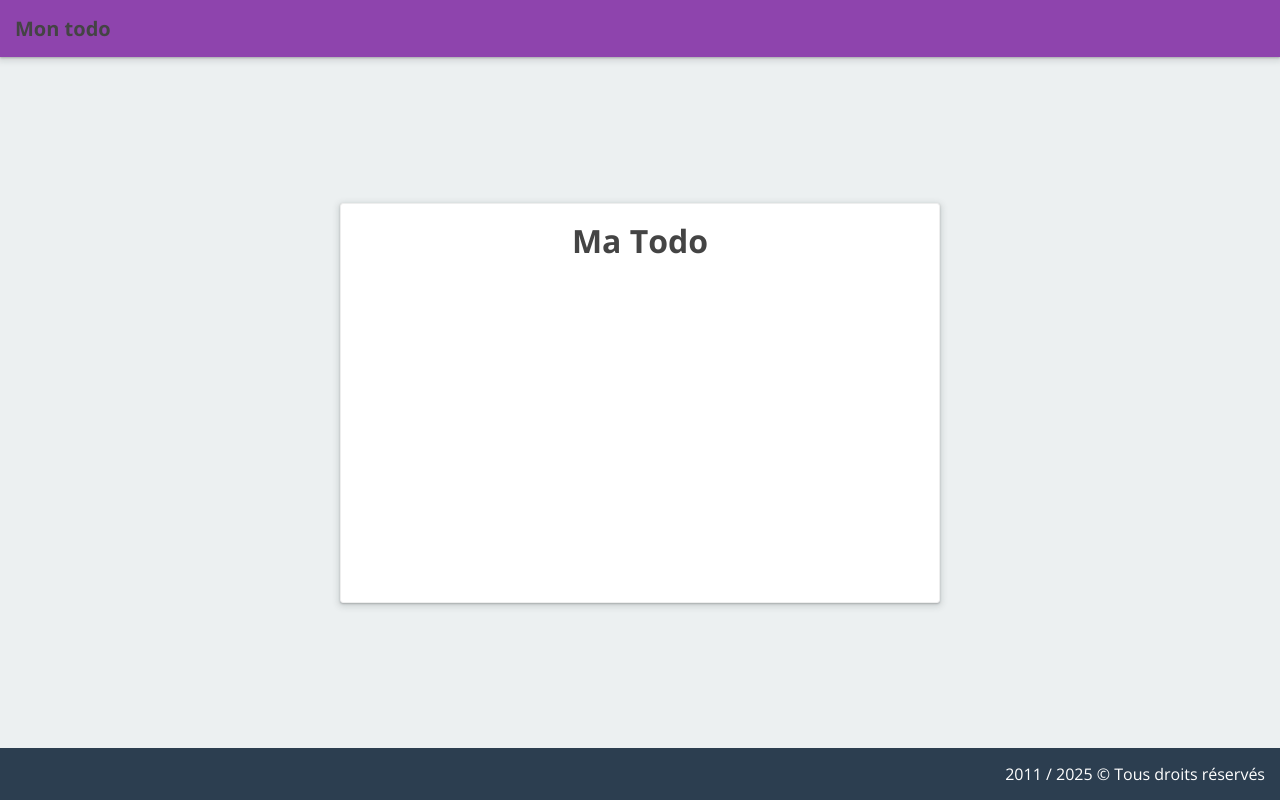
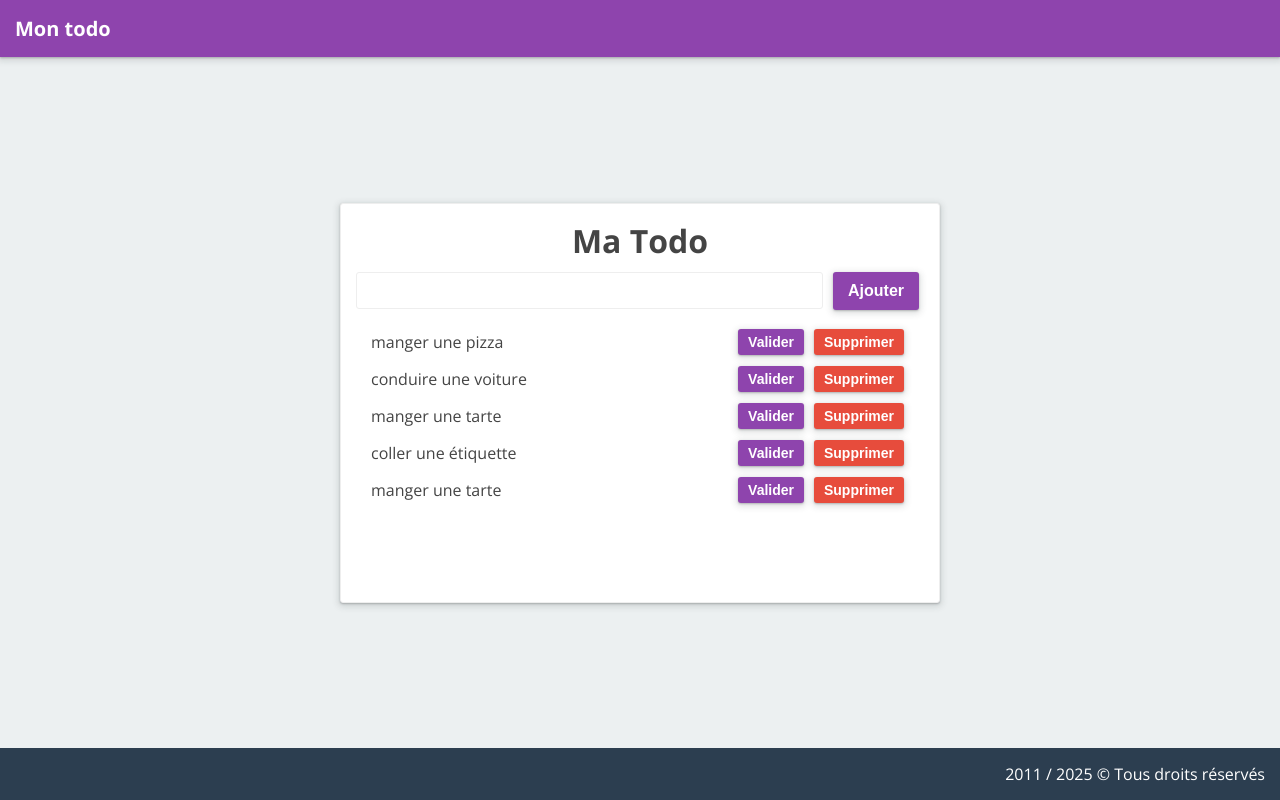
Before and after one commit to Georges95/Todo-PHP-Procedural, a PHP site: page / in a window 1280 px wide. Run offline with PHP 8.4, Linux system fonts and the light colour scheme.

Commit message:
Mise en place du formulaire - Implémentation de la logique du formulaire - Sauvegarde des todos sur fichier json - Affichage des todos

```diff
--- /dev/null
+++ b/data/todos.json
@@ -0,0 +1 @@
+[{"name":"manger une pizza","done":false,"id":1726742918},{"name":"conduire une voiture","done":false,"id":1726743025},{"name":"manger une tarte","done":false,"id":1726743884},{"name":"coller une &eacute;tiquette","done":false,"id":1726743922},{"name":"manger une tarte","done":false,"id":1726744378}]
--- a/index.php
+++ b/index.php
@@ -1,3 +1,37 @@
+<?php
+const ERROR_REQUIRED = 'Veuillez renseigner une todo';
+const ERROR_TOO_SHORT = 'Veuillez entrer au moins 5 caractères';
+$filename = __DIR__. "/data/todos.json";
+$error = '';
+$todos = [ ];
+
+if (file_exists($filename)) {
+    $data = file_get_contents($filename);
+    $todos = json_decode($data, true) ?? [];
+}
+
+if ($_SERVER['REQUEST_METHOD'] ==='POST') {
+    $_POST = filter_input_array(INPUT_POST, FILTER_SANITIZE_FULL_SPECIAL_CHARS);
+    $todo = $_POST['todo'] ?? '';
+
+    if (!$todo) {
+            $error = ERROR_REQUIRED;
+    }else if (mb_strlen($todo) < 5) {
+        $error = ERROR_TOO_SHORT;
+    }
+
+    if (!$error) {
+        $todos = [...$todos, [
+        'name' => $todo,
+        'done' => false,
+        'id' => time()
+        ]];
+        file_put_contents($filename, json_encode($todos));
+    }
+}
+
+?>
+
 <!DOCTYPE html>
 <html lang="en">
 <head>
@@ -10,8 +44,24 @@
         <div class="content">
             <div class="todo-container">
                 <h1>Ma Todo</h1>
-                <div class="todo-form"></div>
-                <div class="todo-list"></div>
+                <form action="/" method="POST" class="todo-form">
+                    <input name="todo" type="text">
+                    <button class="btn btn-primary">Ajouter</button>
+                </form>
+                <?php if ($error): ?>
+                    <p class="text-danger"><?= $error ?></p>
+                <?php endif; ?>
+
+                <ul class="todo-list">
+                    <?php foreach($todos as $t): ?>
+                    <li class="todo-item">
+                        <span class="todo-name"><?= $t['name'] ?></span>
+                        <button class="btn btn-primary btn-small">Valider</button>
+                        <button class="btn btn-danger btn-small">Supprimer</button>
+                    </li>
+                    <?php endforeach; ?>
+                </ul>
+
             </div>
         </div>
         <?php require_once 'includes/footer.php' ?>
--- a/public/css/style.css
+++ b/public/css/style.css
@@ -8,6 +8,7 @@
     --text-color-light: white;
     --box-shadow:rgba(60, 64, 67, 0.3) 0px 1px 2px 0px, rgba(60, 64, 67, 0.15) 0px 2px 6px 2px;
     --border:1px solid #eee;
+    --danger: #e74c3c;
 
     }
 
@@ -29,6 +30,15 @@ h1, p {
         margin:0;
     }
 
+h1 {
+    margin-bottom: 1rem;
+    }
+
+ul {
+    padding:0;
+    list-style-type: none;
+    }
+
 /* container */
 .container {
     font-size: 1.6rem;
@@ -37,6 +47,43 @@ h1, p {
     flex-flow: column;
     color:var(--text-color);
 }
+
+/* text */
+.text-danger {
+    color: var(--danger);
+    font-size: 1.2rem;
+    font-weight: bold;
+    }
+
+/* button */
+.btn {
+    background-color: white;
+    font-weight: 700;
+    color: var(--text-color);
+    font-size: 1.6rem;
+    border:0;
+    padding: 10px 15px;
+    cursor: pointer;
+    border-radius: 3px;
+    margin:0 5px;
+    box-shadow: var(--box-shadow);
+    }
+
+.btn-primary {
+    background-color: var(--primary);
+    color:var(--text-color-light);
+}
+
+.btn-danger {
+    background-color: var(--danger);
+    color:var(--text-color-light);
+    }
+
+.btn-small{
+    padding:5px 10px;
+    font-size: 1.4rem;
+    }
+
 
 /* header */
 header {
@@ -49,6 +96,7 @@ header {
 .logo {
     font-weight: 700;
     font-size: 2rem;
+    color: var(--text-color-light);
     }
 
 /* footer */
@@ -83,3 +131,34 @@ footer {
 .todo-container h1 {
     text-align: center;
     }
+
+.todo-form {
+    display: flex;
+    flex-flow: row nowrap;
+    align-items: center;
+    }
+
+.todo-form input {
+   flex: 1;
+   margin-right: 0.5rem;
+   border: var(--border);
+   border-radius: 3px;
+   padding:10px 15px;
+  }
+
+.todo-item {
+    display: flex;
+    flex-flow: row;
+    align-items: center;
+    margin-bottom: 0.5rem;
+    padding:0.3rem 1.5rem;
+    }
+
+todo-item:nth-child(odd) {
+    background-color: var(--background-light);
+    }
+
+.todo-name{
+    flex: 1;
+    margin-right: 0.5rem;
+    }
```
